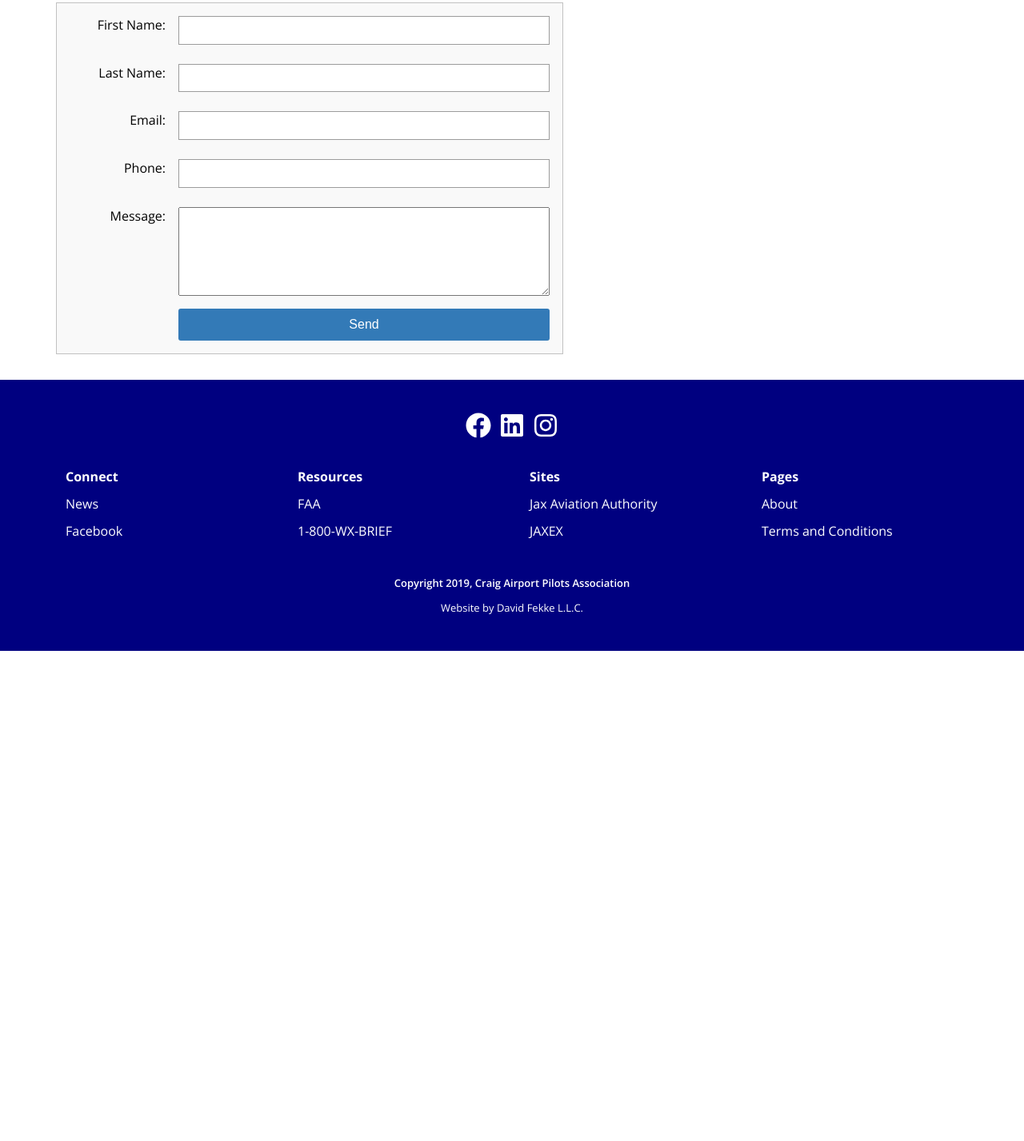
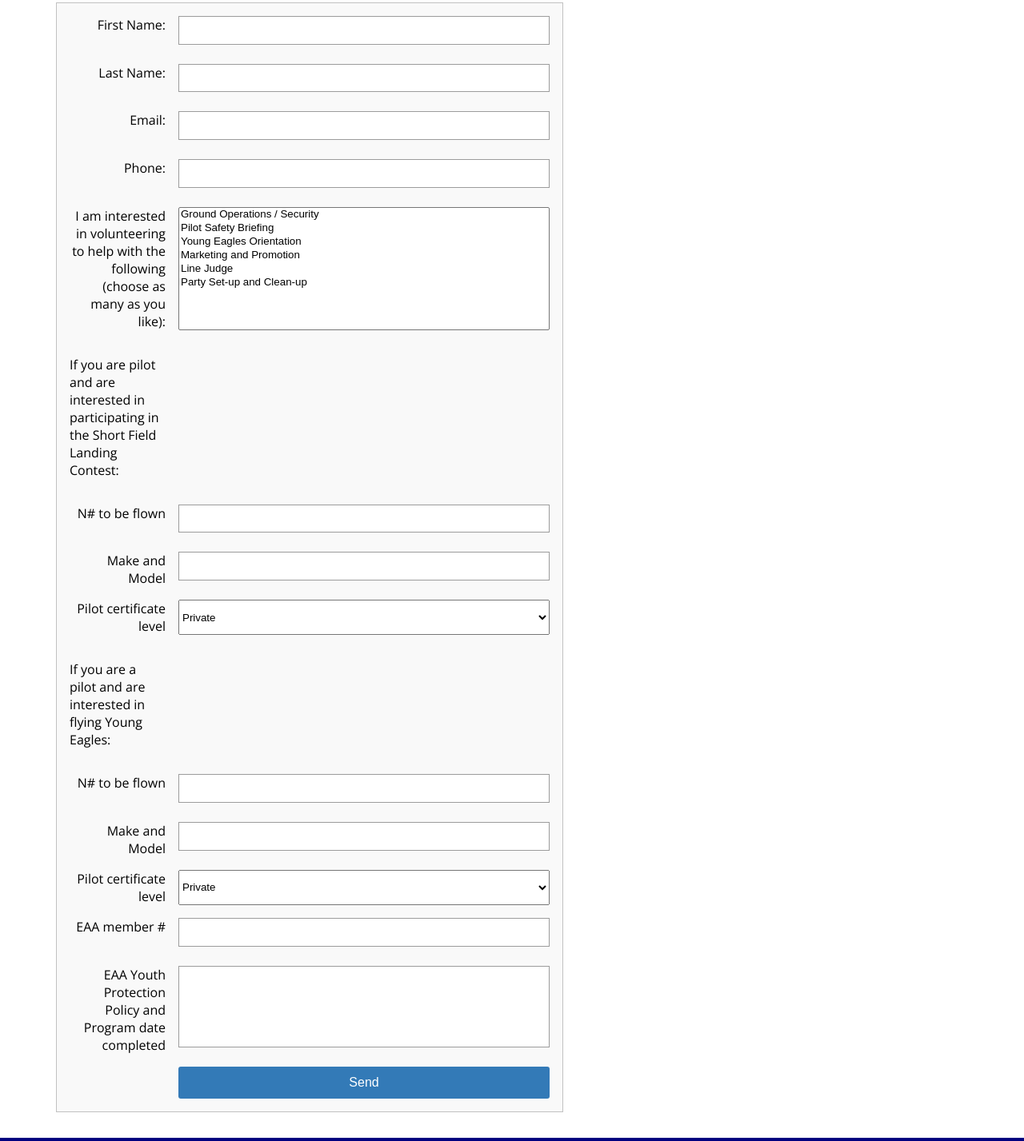
Before and after one commit to davidfekke/crgpilotsassoc, a Gatsby site: page /youngeaglesform in a window 1280 px wide. Shown: the part 713-2140 px from the top of the page at 80% size. Before the commit the page ends 1527 px from the top, so only its background shows below. Built offline with nearby package versions, Linux system fonts and the light colour scheme; Gatsby itself is replaced by a stand-in of ours.

Commit message:
Adding updates to young eagles

```diff
--- a/src/pages/youngeaglesform.js
+++ b/src/pages/youngeaglesform.js
@@ -79,8 +79,52 @@
                             <input type="text" name="phone" onChange={this.handleChange} />
 
 
-                            <label for="message">Message: </label>
-                            <textarea rows="7" name="message" onChange={this.handleChange}></textarea>
+                            <label for="volunteering">I am interested in volunteering to help with the following (choose as many as you like): </label>
+                            <select name="volunteering" multiple>
+                                <option value="Ground Operations / Security">Ground Operations / Security</option>
+                                <option value="Pilot Safety Briefing">Pilot Safety Briefing</option>
+                                <option value="Young Eagles Orientation">Young Eagles Orientation</option>
+                                <option value="Marketing and Promotion">Marketing and Promotion</option>
+                                <option value="Line Judge">Line Judge</option>
+                                <option value="Party Set-up and Clean-up">Party Set-up and Clean-up</option>
+                            </select>
+
+                            <p>
+                            If you are pilot and are interested in participating in the Short Field Landing Contest:
+                            </p>
+
+                            <label for="nnumber">N# to be flown</label>
+                            <input type="text" name="nnumber" onChange={this.handleChange} />
+
+                            <label for="makeandmodel">Make and Model</label>
+                            <input type="text" name="makeandmodel" onChange={this.handleChange} />
+
+                            <label for="certificate">Pilot certificate level</label>
+                            <select name="certificate">
+                                <option value="Private">Private</option>
+                                <option value="Commercial">Commercial</option>
+                                <option value="ATP">ATP</option>
+                            </select>
+
+                            <p>If you are a pilot and are interested in flying Young Eagles:</p>
+                            <label for="ennumber">N# to be flown</label>
+                            <input type="text" name="ennumber" onChange={this.handleChange} />
+
+                            <label for="emakeandmodel">Make and Model</label>
+                            <input type="text" name="emakeandmodel" onChange={this.handleChange} />
+
+                            <label for="ecertificate">Pilot certificate level</label>
+                            <select name="ecertificate">
+                                <option value="Private">Private</option>
+                                <option value="Commercial">Commercial</option>
+                                <option value="ATP">ATP</option>
+                            </select>
+
+                            <label for="eaamembernumber">EAA member #</label>
+                            <input type="text" name="eaamembernumber" onChange={this.handleChange} />
+
+                            <label for="eaayoutpolicydate">EAA Youth Protection Policy and Program date completed</label>
+                            <input type="text" name="eaayoutpolicydate" onChange={this.handleChange} />
 
                             <button type="submit">Send</button>
 
```
